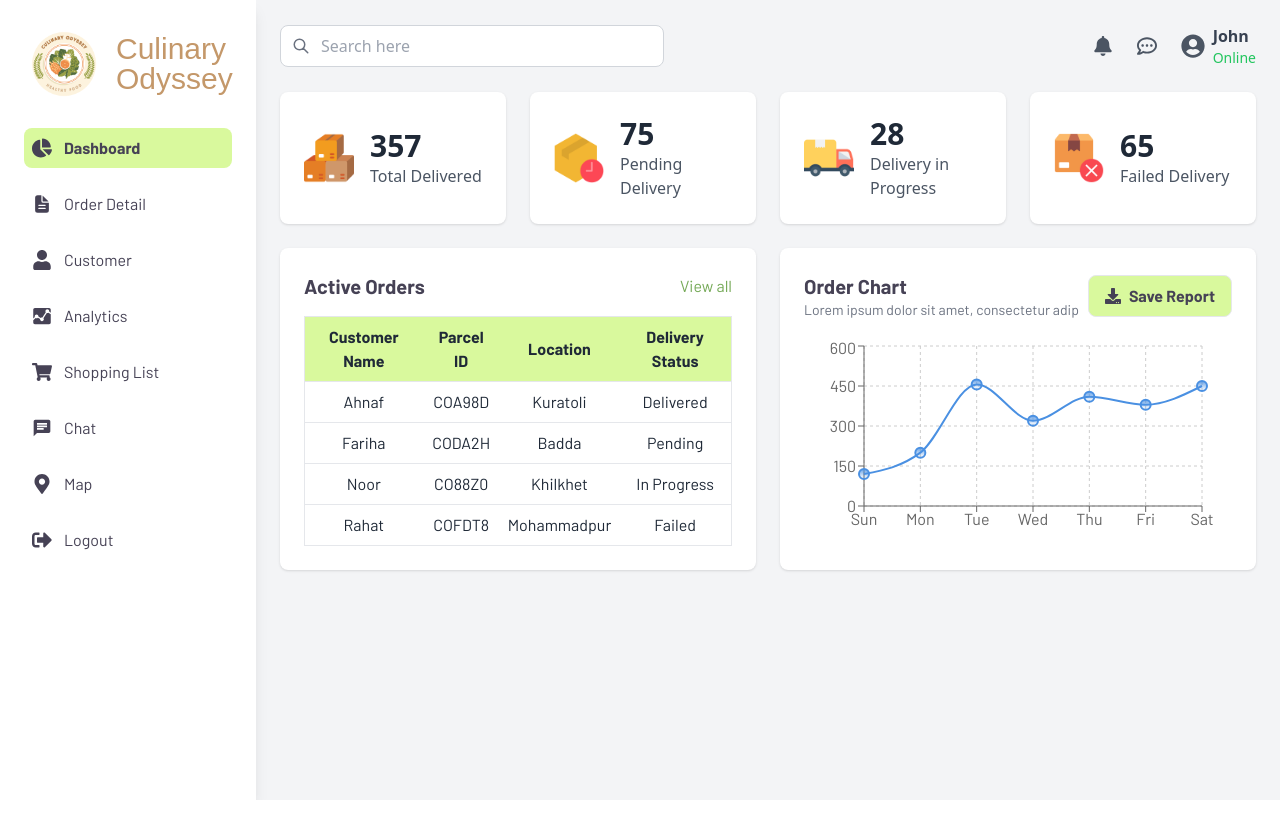
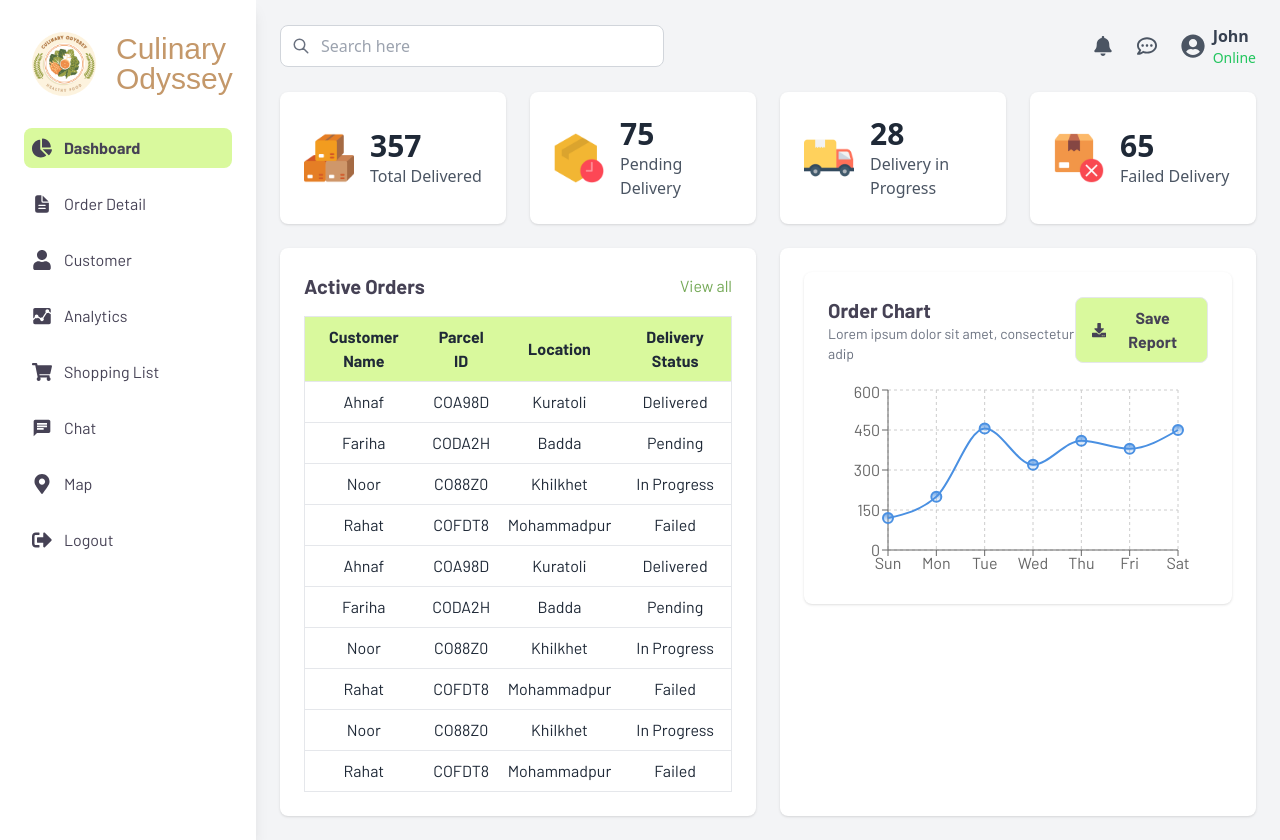
Before and after one commit to tanzim-ikram/culinary-odyssey-frontend, a Next.js app: page /dashboard in a window 1280 px wide. Before the commit the page ends 800 px from the top, so only its background shows below. Built offline with nearby package versions, Linux system fonts and the light colour scheme; a web font is replaced by a local one.

Commit message:
modified:   app/components/OrderChart.tsx 	modified:   app/components/OrderTable.tsx 	modified:   app/components/Sidebar.tsx

```diff
--- a/app/components/OrderChart.tsx
+++ b/app/components/OrderChart.tsx
@@ -15,7 +15,7 @@ const data = [
 
 export default function OrderChart() {
   return (
-    <div >
+    <div className="bg-white p-6 rounded-lg shadow">
       {/* Header Section */}
       <div className="flex justify-between items-center mb-4">
         <div style={{ fontFamily: '"Barlow", sans-serif' }}>
--- a/app/components/OrderTable.tsx
+++ b/app/components/OrderTable.tsx
@@ -2,6 +2,12 @@ export default function OrderTable() {
     const orders = [
       { name: "Ahnaf", id: "COA98D", location: "Kuratoli", status: "Delivered" },
       { name: "Fariha", id: "CODA2H", location: "Badda", status: "Pending" },
+      { name: "Noor", id: "CO88Z0", location: "Khilkhet", status: "In Progress" },
+      { name: "Rahat", id: "COFDT8", location: "Mohammadpur", status: "Failed" },
+      { name: "Ahnaf", id: "COA98D", location: "Kuratoli", status: "Delivered" },
+      { name: "Fariha", id: "CODA2H", location: "Badda", status: "Pending" },
+      { name: "Noor", id: "CO88Z0", location: "Khilkhet", status: "In Progress" },
+      { name: "Rahat", id: "COFDT8", location: "Mohammadpur", status: "Failed" },
       { name: "Noor", id: "CO88Z0", location: "Khilkhet", status: "In Progress" },
       { name: "Rahat", id: "COFDT8", location: "Mohammadpur", status: "Failed" },
     ];
--- a/app/components/Sidebar.tsx
+++ b/app/components/Sidebar.tsx
@@ -20,7 +20,7 @@ interface SidebarLinkProps {
 }
 export default function Sidebar() {
   return (
-    <aside className="w-64 bg-white h-screen p-6 shadow-lg">
+    <aside className="w-64 bg-white p-6 shadow-lg">
       {/* Logo */}
       <div className="flex items-center gap-3 mb-6">
         <Image src="/co-logo.png" alt="Logo" width={80} height={80} />
```
